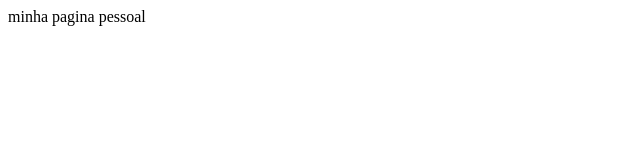
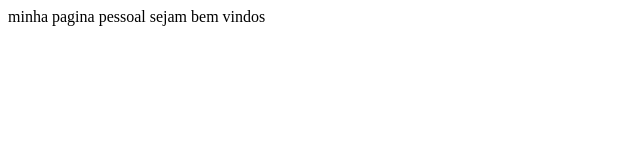
Before and after one commit to JulioDesar/JulioDesar.github.io, a plain HTML site: page index.html in a window 1280 px wide. Shown: the whole page, without its empty margins (0-640 px from the left). Drawn offline with Linux system fonts and the light colour scheme.

Commit message:
second commit

```diff
--- a/index.html
+++ b/index.html
@@ -8,5 +8,6 @@
 </head>
 <body>
     minha pagina pessoal
+    sejam bem vindos
 </body>
 </html>
```
